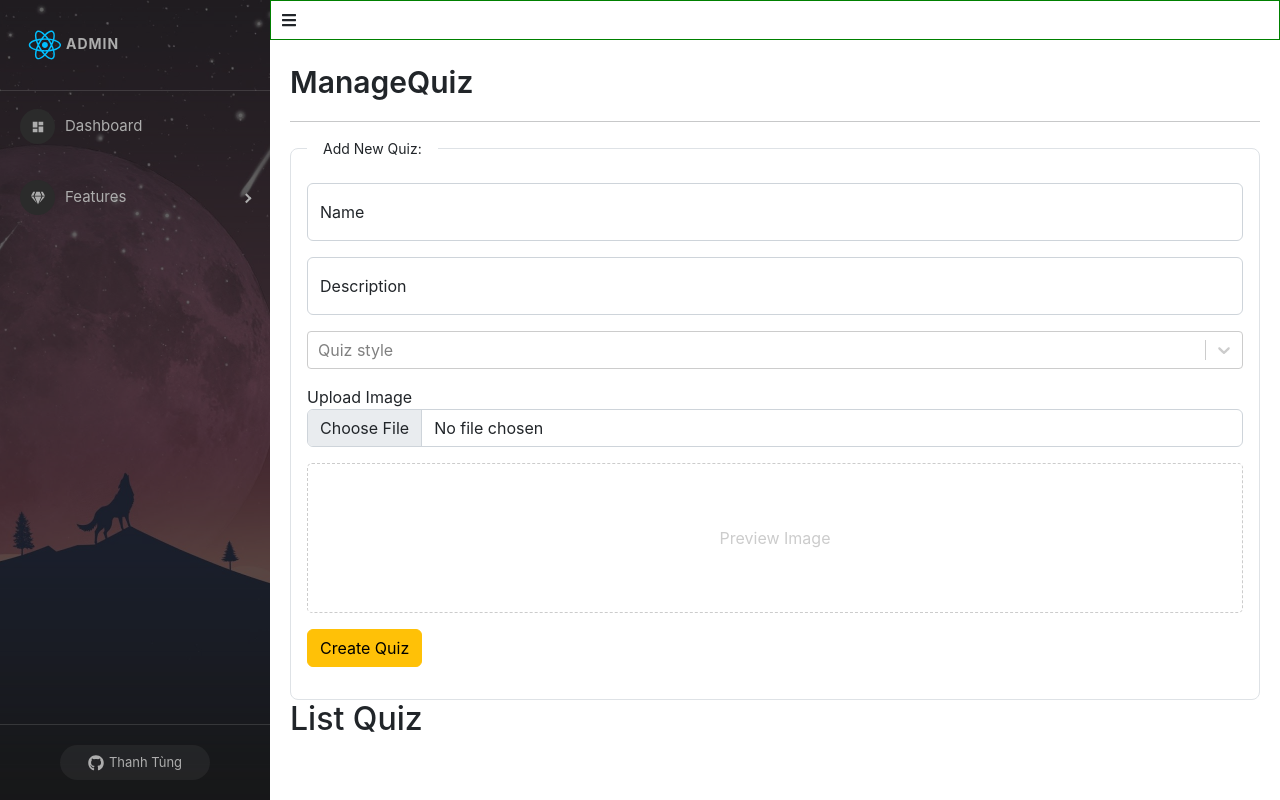
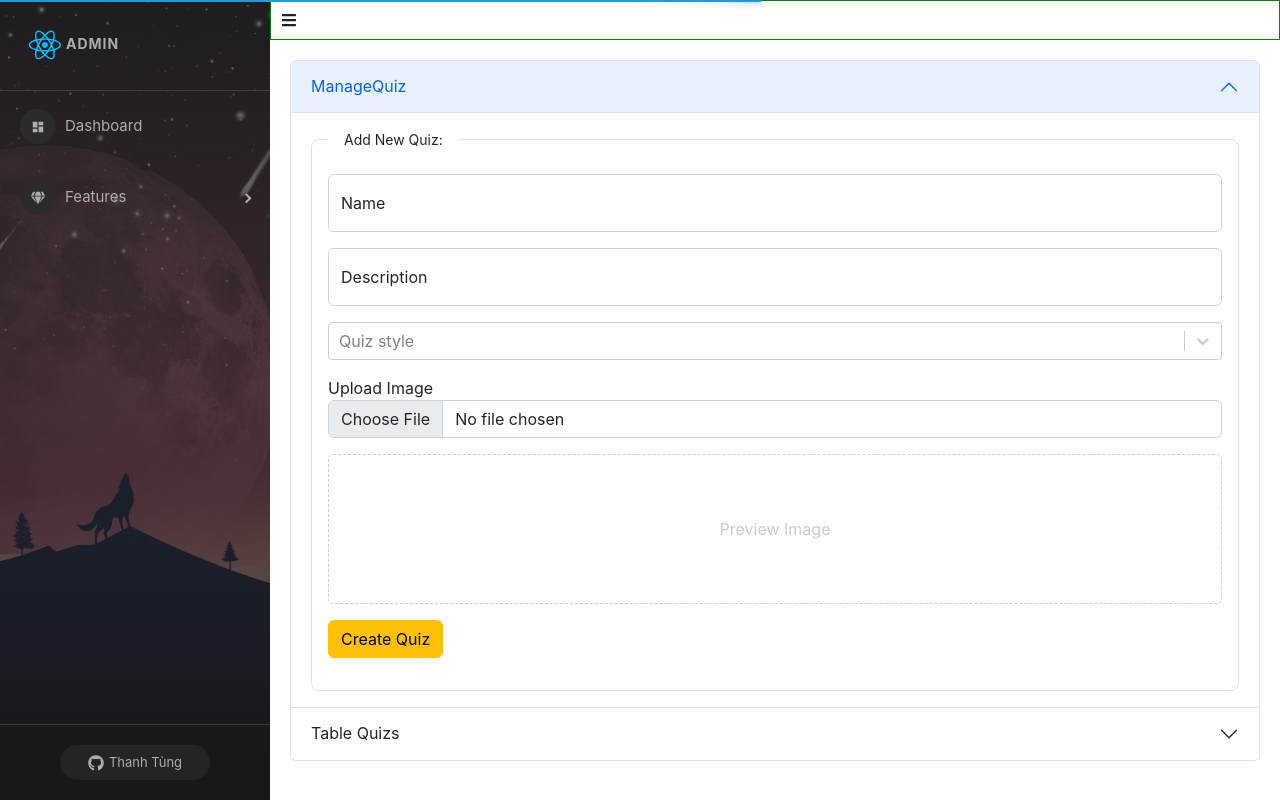
Before and after one commit to tungnt99/React-Basic, a React (Create React App) app: page /admin/manage-quiz in a window 1280 px wide. Built offline with nearby package versions, Linux system fonts and the light colour scheme; no server answers.

Commit message:
display list quiz Admin #91

```diff
--- a/src/components/Admin/Contents/ManageQuiz/ManageQuiz.jsx
+++ b/src/components/Admin/Contents/ManageQuiz/ManageQuiz.jsx
@@ -3,7 +3,8 @@ import './style/manage-quiz.scss';
 import Select from 'react-select';
 import { toast } from "react-toastify";
 import { postCreateNewQuiz } from '../../../../services/apiServices';
-
+import TableQuiz from './TableQuiz';
+import Accordion from 'react-bootstrap/Accordion';
 const options = [
     { value: 'EASY', label: 'EASY' },
     { value: 'MEDIUM', label: 'MEDIUM' },
@@ -44,10 +45,10 @@ export default function ManageQuiz(props) {
     }
     return (
         <div className='quiz-container'>
-            <div className='quiz-title'>
-                ManageQuiz
-            </div>
-            <hr />
+            <Accordion defaultActiveKey="0">
+                <Accordion.Item eventKey="0">
+                    <Accordion.Header>ManageQuiz</Accordion.Header>
+                    <Accordion.Body>
                         <div className='add-new'>
                             <fieldset className="border rounded-3 p-3" >
                                 <legend className="float-none w-auto px-3">Add New Quiz:</legend>
@@ -83,9 +84,19 @@ export default function ManageQuiz(props) {
                                 </div>
                             </fieldset>
                         </div>
+                    </Accordion.Body>
+                </Accordion.Item>
+                <Accordion.Item eventKey="1">
+                    <Accordion.Header>Table Quizs</Accordion.Header>
+                    <Accordion.Body>
                         <div className='list-quiz'>
-                <h2>List Quiz</h2>
+                            <TableQuiz />
                         </div>
+                    </Accordion.Body>
+                </Accordion.Item>
+            </Accordion>
+
+
         </div>
     )
 }
--- /dev/null
+++ b/src/components/Admin/Contents/ManageQuiz/TableQuiz.jsx
@@ -0,0 +1,54 @@
+import React, { useEffect, useState } from 'react'
+import { getAllDataQuizForAdmin } from '../../../../services/apiServices';
+
+export default function TableQuiz(props) {
+    const [listQuiz, setListQuiz] = useState([]);
+
+    useEffect(() => {
+        fetchQuiz();
+    }, [])
+
+    const fetchQuiz = async() => {
+        let res = await getAllDataQuizForAdmin()
+        // console.log(res);
+        if(res.EC === 0) {
+            setListQuiz(res.DT);
+        }
+    }
+    console.log(listQuiz)
+    return (
+        <div className='container'>
+            <table className="table table-bordered">
+                <thead>
+                    <tr>
+                        <th scope="col">ID</th>
+                        <th scope="col">Name</th>
+                        <th scope="col">Description</th>
+                        <th scope="col">Type</th>
+                        <th scope="col">Action</th>
+                    </tr>
+                </thead>
+                <tbody>
+                {listQuiz && listQuiz.length > 0 && listQuiz.map((item, index) => {
+                    return(
+                        <tr key={index}>
+                            <th>{item.id}</th>
+                            <td>{item.name}</td>
+                            <td>{item.description}</td>
+                            <td>{item.difficulty}</td>
+                            <td>
+                                <button className='btn btn-info'>View</button>
+                                <button className='btn btn-warning mx-2'>Edit</button>
+                                <button className='btn btn-dark'>Delete</button>
+
+                            </td>
+                        </tr>
+                    )
+                })}
+                {listQuiz && listQuiz.length === 0 && <tr><td colSpan={'4'}>Not found data</td></tr>}
+                </tbody>
+            </table>
+
+        </div>
+    )
+}
--- a/src/services/apiServices.jsx
+++ b/src/services/apiServices.jsx
@@ -65,4 +65,8 @@ const postCreateNewQuiz = (name, description, difficulty, quizImage) => {
 
     return axios.post("api/v1/quiz", data);
 }
-export { postCresteNewUser, getAllUsers, putUpdateUser, deleteUser, getAllUsersPaginate, postLogin, postRegister, getQuizByUser, getDataQuestions, postSubmitQuiz, postCreateNewQuiz }
+
+const getAllDataQuizForAdmin = () => {
+    return axios.get(`api/v1/quiz/all`);
+}
+export { postCresteNewUser, getAllUsers, putUpdateUser, deleteUser, getAllUsersPaginate, postLogin, postRegister, getQuizByUser, getDataQuestions, postSubmitQuiz, postCreateNewQuiz, getAllDataQuizForAdmin }
```
Lines whose indentation alone changed are shown as unchanged.
